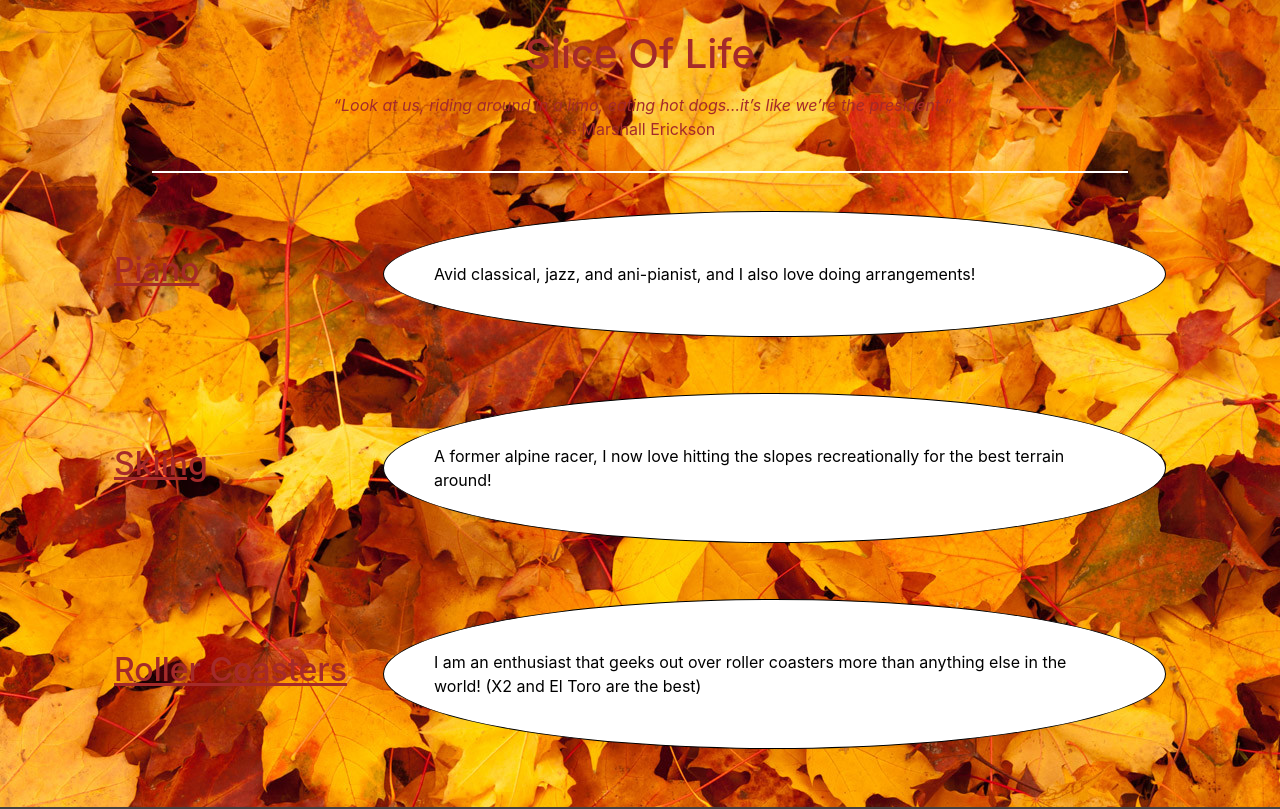
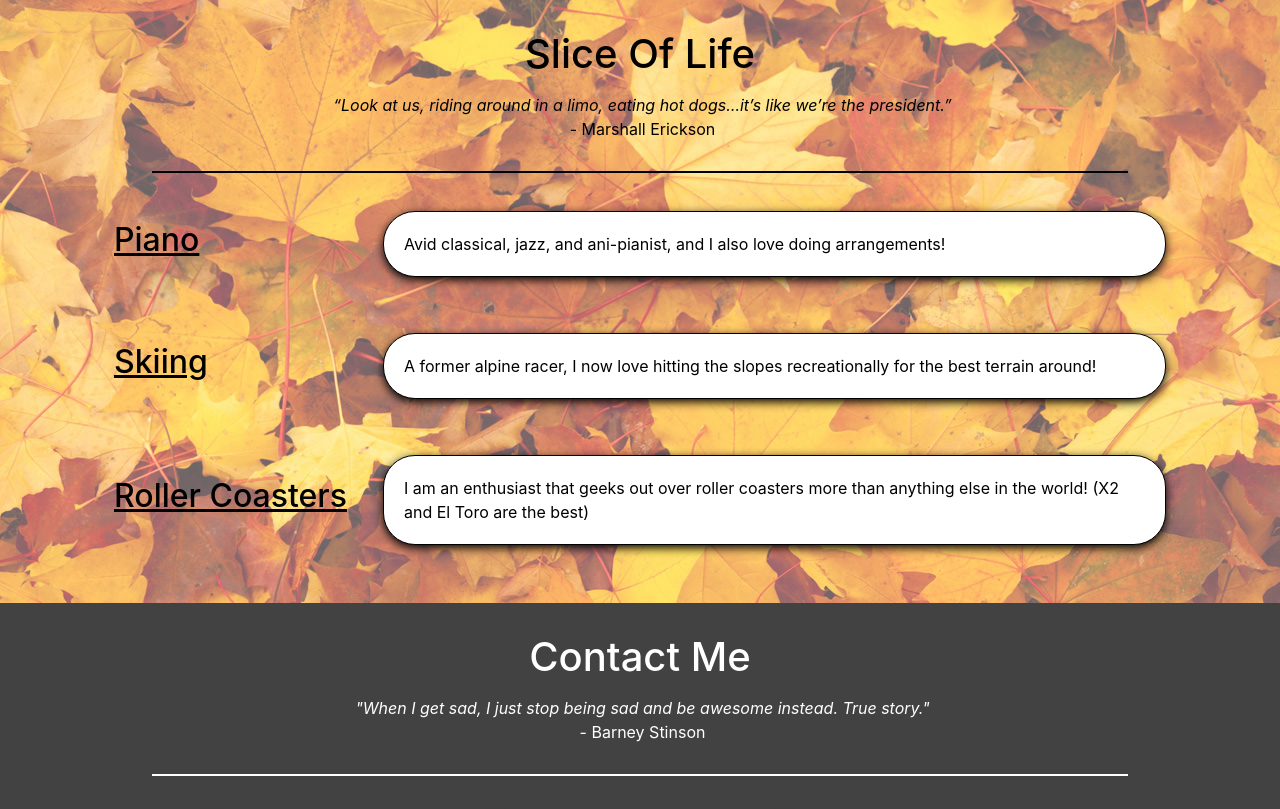
Before and after one commit to ethan-l-chen-24/ethanlchen.me, a React (Create React App) app: page / in a window 1280 px wide. Shown: the top 809 px of the page. Built offline with nearby package versions, Linux system fonts and the light colour scheme.

Commit message:
added shadow to icons

```diff
--- a/src/components/SliceOfLife/SliceOfLife.js
+++ b/src/components/SliceOfLife/SliceOfLife.js
@@ -5,6 +5,7 @@ import SliceOfLifeTile from './SliceOfLifeTile'
 const SliceOfLife = () => {
     return (
             <div id="sliceOfLife">
+                <div className="fall half-opacity"></div>
                 <h1>Slice Of Life</h1>
                 <p className='quote'>
                     <i>“Look at us, riding around in a limo, eating hot dogs…it’s like we’re the president.”</i>
--- a/src/styles/App.css
+++ b/src/styles/App.css
@@ -33,9 +33,10 @@ div > h1 {
 .boxed {
     background-color: white;
     color: black;
-    padding: 50px;
+    padding: 20px;
     border: black 1px solid;
-    border-radius: 50%;
+    border-radius: 2rem;
+    box-shadow: 0px 3px 10px black;
     position: relative;
     top: 8px;
 }
--- a/src/styles/Contact.css
+++ b/src/styles/Contact.css
@@ -8,6 +8,8 @@
     display: flex;
     align-items: center;
     justify-content: center;
+    border: 1px black solid;
+    box-shadow: 0px 3px 10px black;
 }
 
 #Email {
--- a/src/styles/SliceOfLife.css
+++ b/src/styles/SliceOfLife.css
@@ -1,14 +1,25 @@
-#sliceOfLife {
+.fall {
     background-image: url("../images/fall.jpeg");
     background-repeat: no-repeat;
-    color: brown;
+    opacity: 60%;
+    top: 0;
+    left: 0;
+    bottom: 0;
+    right: 0;
+    position: absolute;
+    z-index: -1;
+}
+
+#sliceOfLife {
+    color: black;
     opacity: 100%;
     padding: 30px;
+    position: relative;
 }
 
 #sliceOfLifeHR {
     height: 2px;
-    color: white;
+    color: black;
 }
 
 .activity {
```
Also changed, not shown: src/images/sunset.jpeg (added). Lines whose indentation alone changed are shown as unchanged.
